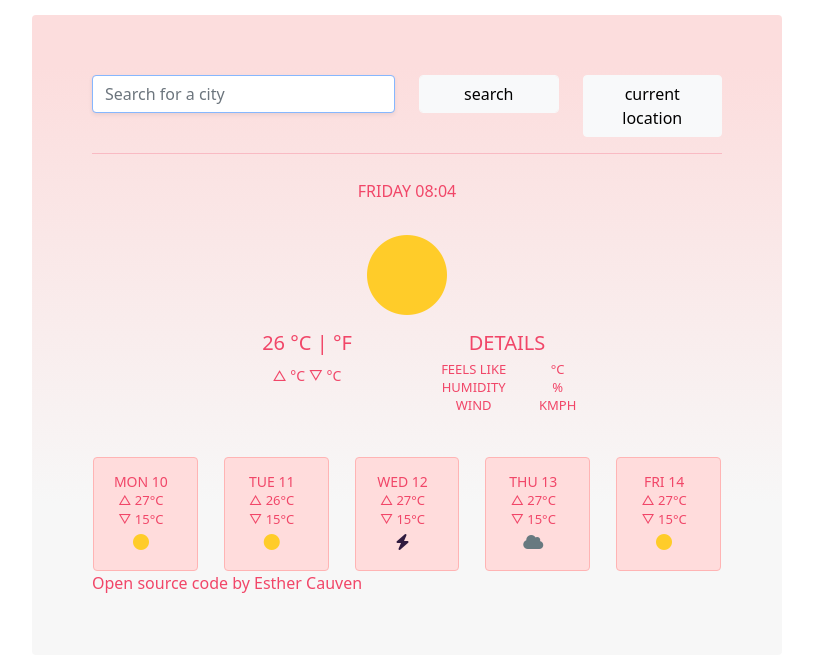
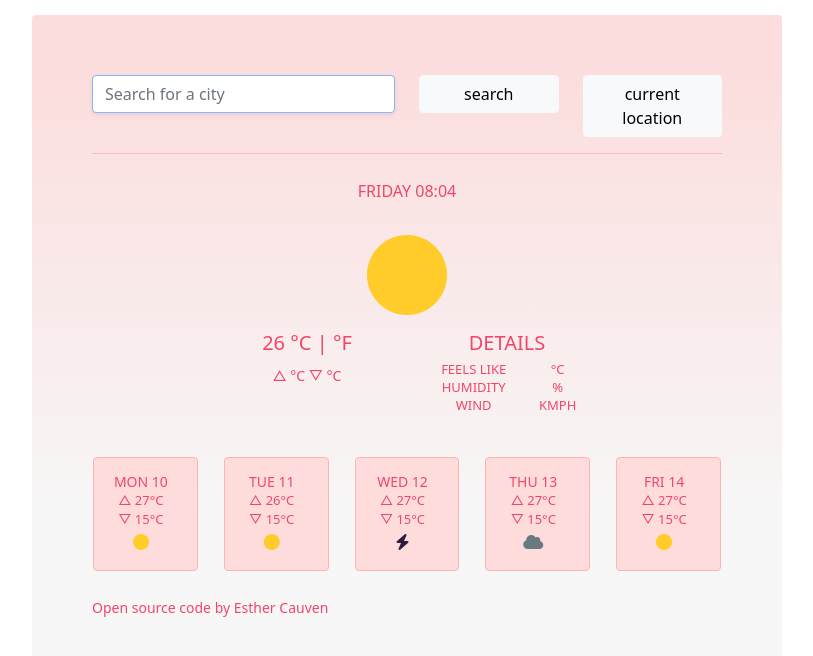
Before and after one commit to EssieQ/Desktop-weather-app, a plain HTML site: page index.html in a window 1280 px wide. Shown: the whole page, without its empty margins (233-1046 px from the left). Drawn offline with nearby package versions, Linux system fonts and the light colour scheme; no server answers.

Commit message:
Changed link

```diff
--- a/index.html
+++ b/index.html
@@ -164,10 +164,14 @@
         </div>
       </div>
 
-      <a href="https://github.com/EssieQ/Desktop-weather-app" target="_blank"
-        >Open source code</a
-      >
-      by Esther Cauven
+      <br />
+
+      <small
+        ><a href="https://github.com/EssieQ/Desktop-weather-app" target="_blank"
+          >Open source code</a
+        >
+        by Esther Cauven
+      </small>
     </div>
 
     <script src="script.js"></script>
```
